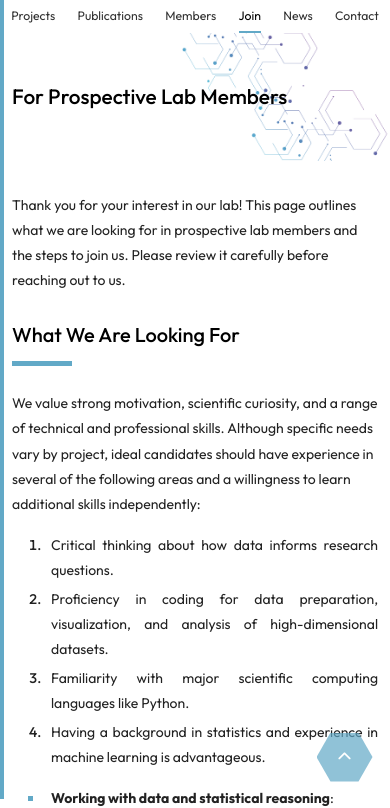
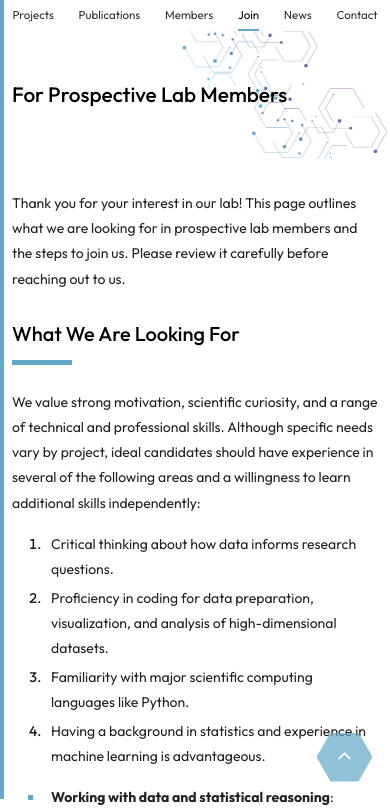
Before and after one commit to michiEx/wip, a plain HTML site: page shibuyalab/join.html in a window 390 px wide. Shown: the part 45-853 px from the top of the page. Drawn offline with nearby package versions, Linux system fonts and the light colour scheme.

Commit message:
style.css

```diff
--- a/shibuyalab/assets/css/style.css
+++ b/shibuyalab/assets/css/style.css
@@ -468,13 +468,10 @@ a.nav-link:hover::after {
   }
 }
 
-@media screen and (min-width:768px) and (max-width: 1199.98px) {
+@media screen and (max-width: 1199.98px) {
   #header-nav .navbar-nav li.nav-item {
     padding: 0 1.25em;
   }
-}
-
-@media screen and (max-width: 1199.98px) {
   .logo {
     width: 360px;
   }
@@ -483,7 +480,16 @@ a.nav-link:hover::after {
   }
 }
 
+@media screen and (max-width: 990.98px) {
+  #header-nav .navbar-nav li.nav-item {
+    padding: 0 1em;
+  }
+}
+
 @media screen and (max-width: 767.98px) {
+  #header-nav .navbar-nav li.nav-item {
+    padding: 0 0.5em;
+  }
   .logo {
     width: 320px;
   }
@@ -515,11 +521,14 @@ a.nav-link:hover::after {
     font-size: 0.75em;
   }
   a.nav-link {
-    font-size: 0.875em;
+    font-size: 0.825em;
   }
 }
 
-@media screen and (max-width: 376.98px) {
+@media screen and (max-width: 385.98px) {
+  #header-nav .navbar-nav li.nav-item {
+    padding: 0 0.5em;
+  }
   .lang-switcher > a,
   a.nav-link {
     font-size: 0.725em;
@@ -715,7 +724,6 @@ a.anchor {
 #main-section ol li {
   margin: 0.25em 0;
   padding-left: 0.5em;
-  text-align: justify;
 }
 
 #main-section ul li {
```
